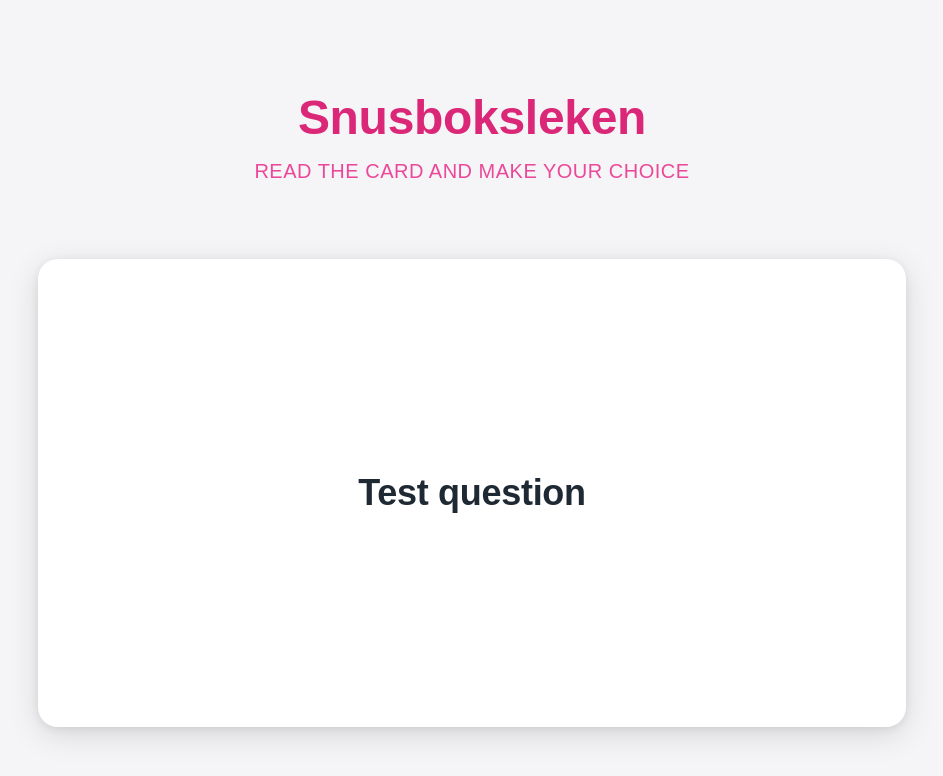
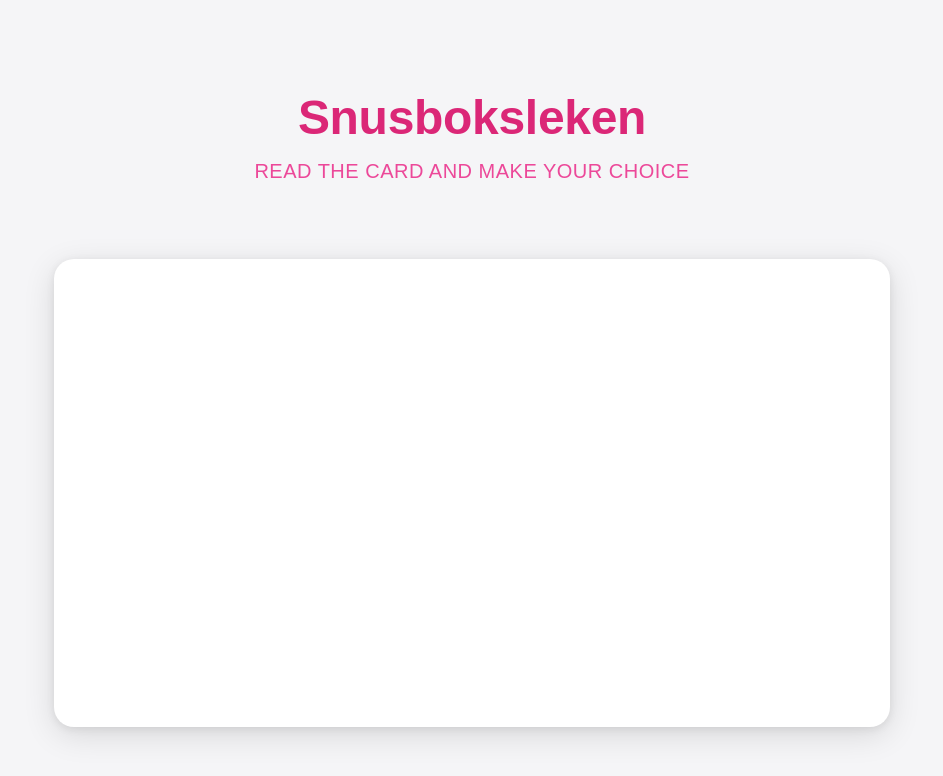
Before and after one commit to ibengg/hobbyprosjekt, a React (Vite) app in the folder client/: page /game in a window 1280 px wide. Shown: the top 776 px of the page, without its empty margins (168-1111 px from the left). Built offline with nearby package versions, Linux system fonts and the light colour scheme.

Commit message:
feat: update SwipeCard component to accept question prop and fix CSS import case

```diff
--- a/client/src/components/swipeCard/SwipeCard.css
+++ b/client/src/components/swipeCard/SwipeCard.css
@@ -12,6 +12,8 @@
   max-width: 900px;
   text-align: center;
   font-family: var(--font-display);
+  margin-left: 1rem;
+  margin-right: 1rem;
 }
 
 .swipe-card__text {
--- a/client/src/components/swipeCard/SwipeCard.tsx
+++ b/client/src/components/swipeCard/SwipeCard.tsx
@@ -1,10 +1,14 @@
 import React from "react";
-import "./swipeCard.css";
+import "./SwipeCard.css";
 
-const SwipeCard: React.FC = () => {
+interface SwipeCardProps {
+  question: string;
+}
+
+const SwipeCard: React.FC<SwipeCardProps> = ({ question }) => {
   return (
     <div className="swipe-card">
-      <p className="swipe-card__text">Test question</p>
+      <p className="swipe-card__text">{question}</p>
     </div>
   );
 };
```
